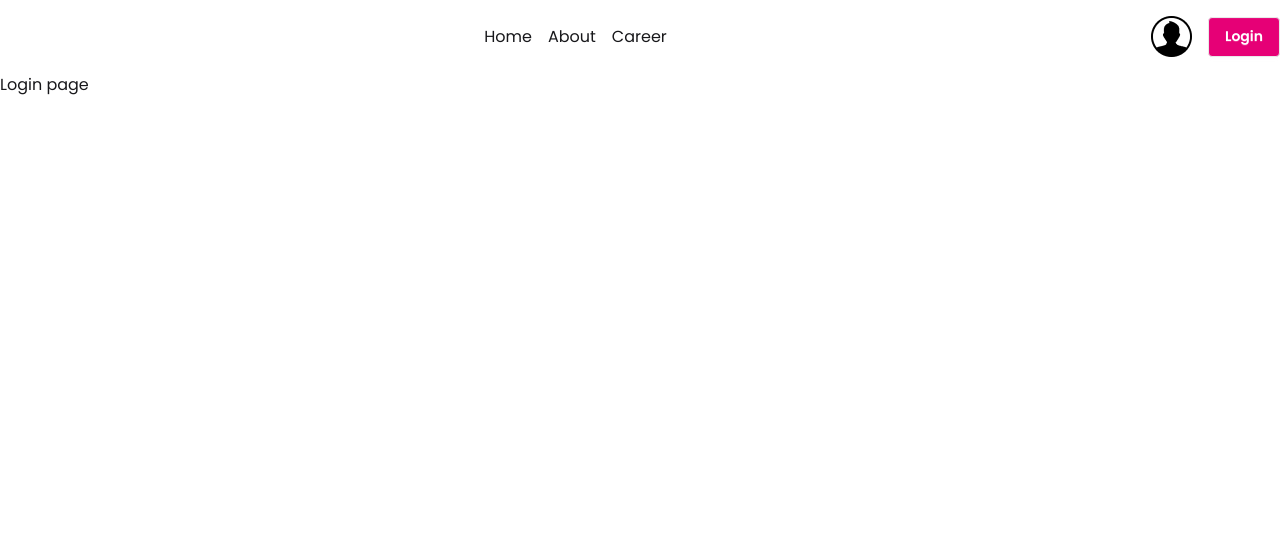
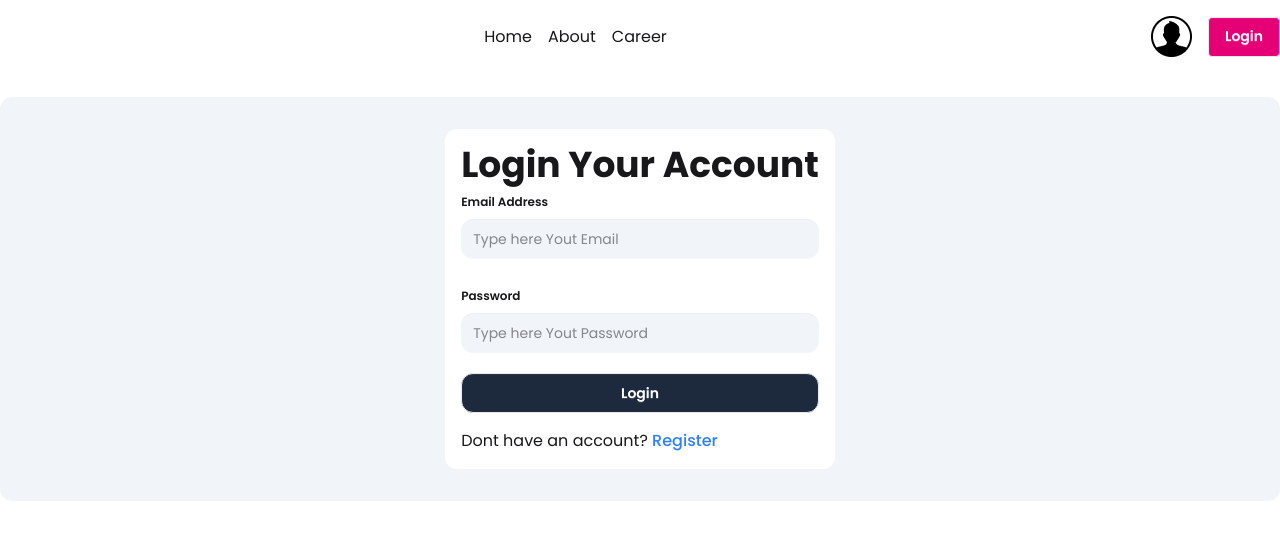
Before and after one commit to sheikhzim2004-del/dragon-news-next, a Next.js app: page /login in a window 1280 px wide. Shown: the top 540 px of the page. Built offline with nearby package versions, Linux system fonts and the light colour scheme.

Commit message:
design login page

```diff
--- a/package.json
+++ b/package.json
@@ -14,6 +14,7 @@
     "react": "19.2.4",
     "react-dom": "19.2.4",
     "react-fast-marquee": "^1.6.5",
+    "react-hook-form": "^7.75.0",
     "react-icons": "^5.6.0"
   },
   "devDependencies": {
--- a/src/app/(auth)/login/page.jsx
+++ b/src/app/(auth)/login/page.jsx
@@ -1,9 +1,49 @@
+"use client"
+import Link from 'next/link';
 import React from 'react';
+import { useForm } from 'react-hook-form';
 
 const LoginPage = () => {
+    const { register, handleSubmit, formState: { errors } } = useForm();
+
+    const handleLoginFunc = (data) => {
+        // console.log(data, "data")
+    }
+    // console.log(errors, "error");
+
+
+
     return (
-        <div>
-            <h1>Login page</h1>
+        <div className='min-h-[80hv] flex flex-col justify-center items-center mt-6 bg-slate-100 container mx-auto rounded-xl p-8'>
+            <div className='rounded-xl bg-white p-4'>
+                <h1 className='text-4xl font-bold text-center'>Login Your Account</h1>
+                <div>
+                    <form className='space-y-4' onSubmit={handleSubmit(handleLoginFunc)}>
+                        <fieldset className="fieldset">
+                            <legend className="fieldset-legend">Email Address</legend>
+                            <input
+                                type="email"
+                                {...register("email", { required: "The Email is requered" })}
+                                className="input border-0 w-full bg-slate-100 rounded-xl"
+                                placeholder="Type here Yout Email" />
+                        </fieldset>
+                        {errors.email && <p className='text-red-600'><small>{errors.email.message}</small></p>}
+
+
+                        <fieldset className="fieldset">
+                            <legend className="fieldset-legend">Password</legend>
+                            <input
+                                type="password"
+                                {...register("password", { required: 'Password is Requered!' })}
+                                className="input border-0 w-full bg-slate-100 rounded-xl"
+                                placeholder="Type here Yout Password" />
+                        </fieldset>
+                        {errors.password && <p className='text-red-600'><small>{errors.password.message}</small></p>}
+                        <button className='btn w-full bg-slate-800 text-white rounded-xl mb-4'>Login</button>
+                    </form>
+                    <p>Dont have an account? <Link className='text-blue-500 text-md font-medium' href={"/register"}>Register</Link></p>
+                </div>
+            </div>
         </div>
     );
 };
```
Also changed, not shown: 1 other file (tests, documents, lock files or other folders).
